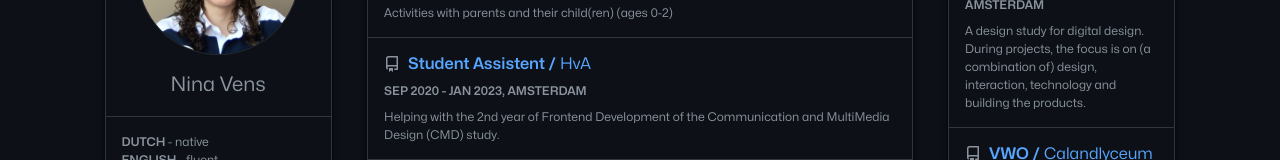
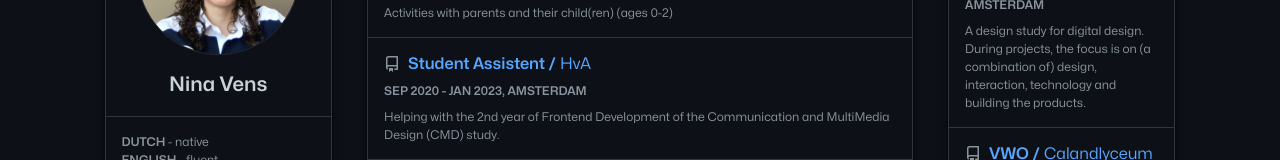
Before and after one commit to ninadepina/git-grimoire, a SvelteKit app: page /about in a window 1280 px wide. Shown: the part 228-388 px from the top of the page. Built offline with nearby package versions, Linux system fonts and the light colour scheme.

Commit message:
[changed] styling

```diff
--- a/src/routes/about/+page.svelte
+++ b/src/routes/about/+page.svelte
@@ -308,9 +308,9 @@
 	}
 	.leftColumn div:first-of-type h2 {
 		font-size: 20px;
-		font-weight: 400;
+		font-weight: 600;
 		line-height: 1.5;
-		color: #8b949e;
+		color: #c9d1d9;
 	}
 	.leftColumn ul {
 		border-top: 1px solid #30363d;
```
